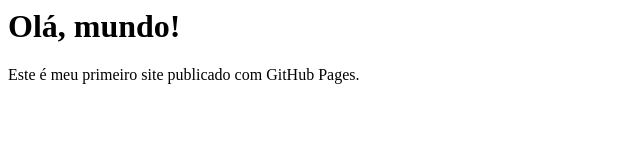
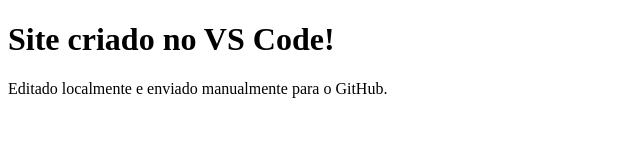
Before and after one commit to MiguelMarinsBonifacio/meu-site, a plain HTML site: page index.html in a window 1280 px wide. Shown: the whole page, without its empty margins (0-640 px from the left). Drawn offline with Linux system fonts and the light colour scheme.

Commit message:
Enviado versão local do index.html

```diff
--- a/index.html
+++ b/index.html
@@ -1,10 +1,11 @@
-<html lang+"pt-br">
+<!DOCTYPE html>
+<html lang="pt-BR">
 <head>
-  <meta charset="utf-8">
-  <title>Meu Primeiro Site</title>
+    <meta charset="UTF-8">
+    <title>Meu Site Local</title>
 </head>
 <body>
-  <h1>Olá, mundo!</h1>
-  <p>Este é meu primeiro site publicado com GitHub Pages.</p>
+    <h1>Site criado no VS Code!</h1>
+    <p>Editado localmente e enviado manualmente para o GitHub.</p>
 </body>
 </html>
```
